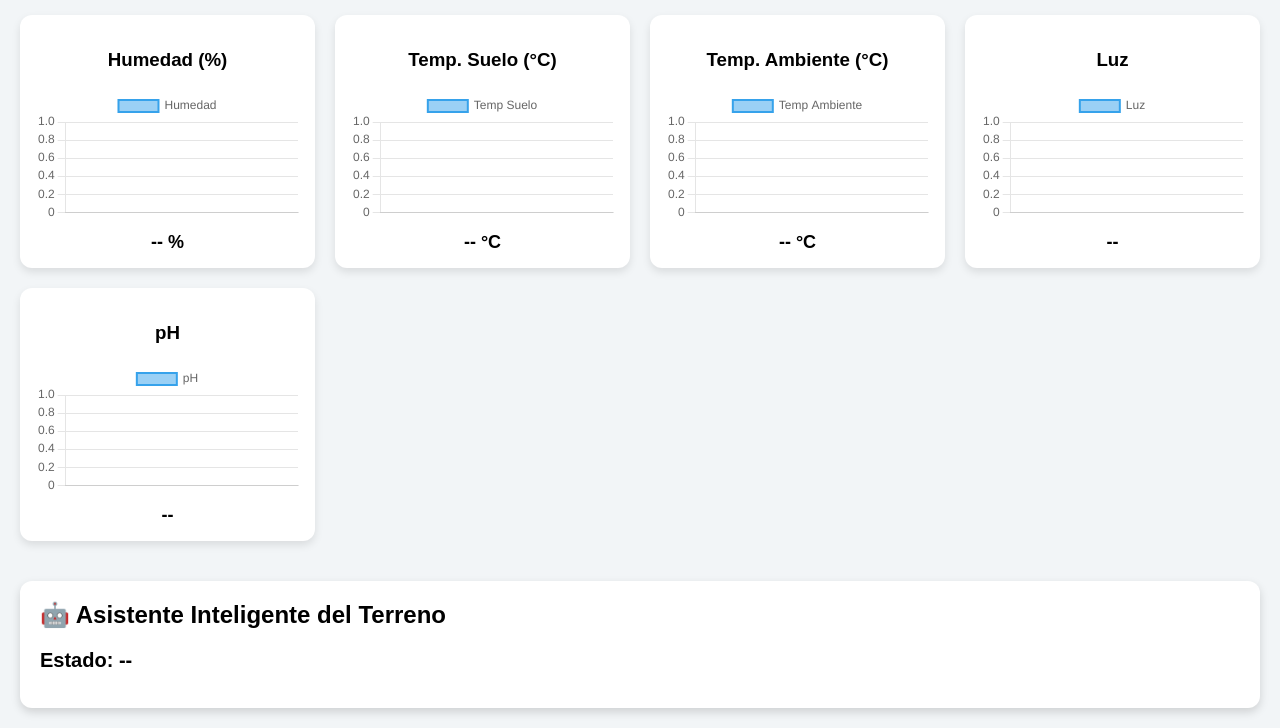
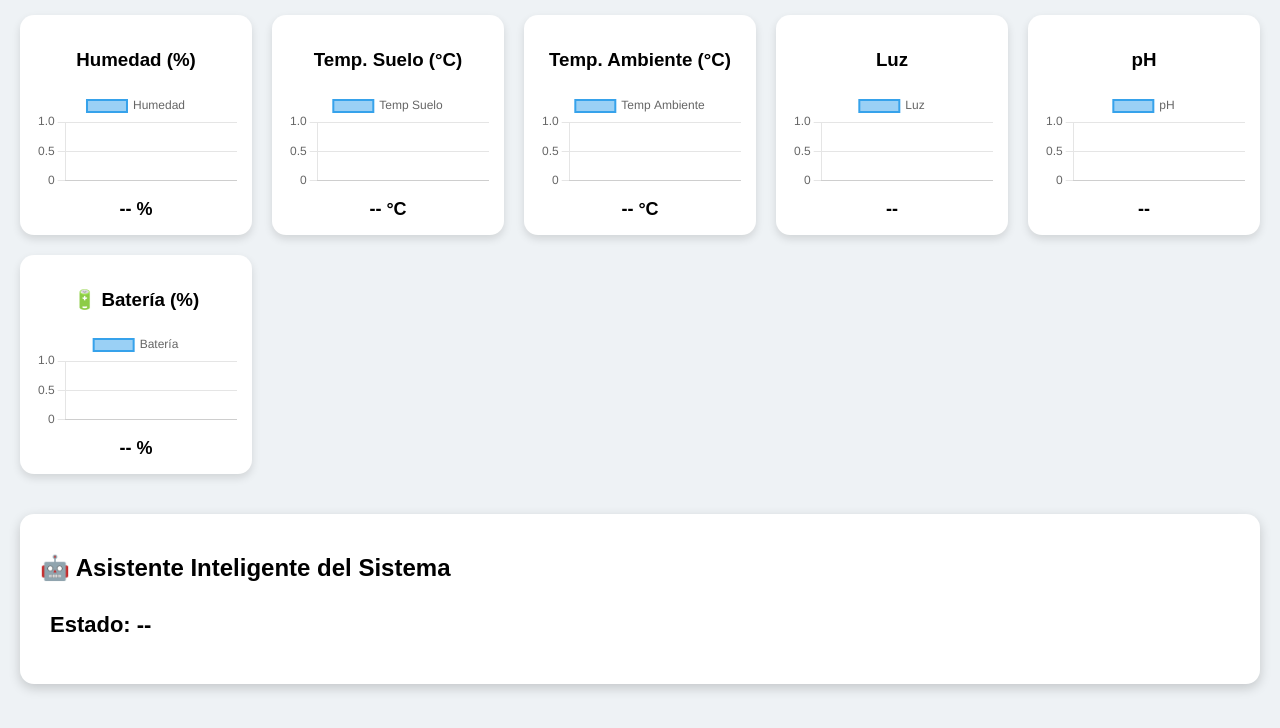
Before and after one commit to LaigerGD/iot-arroz, a website: page public/index.html in a window 1280 px wide. Shown: the part 94-822 px from the top of the page. After the commit the page ends 800 px from the top, so only its background shows below. Drawn offline with nearby package versions, Linux system fonts and the light colour scheme; no server answers.

Commit message:
Add files via upload

```diff
--- a/public/index.html
+++ b/public/index.html
@@ -2,14 +2,14 @@
 <html lang="es">
 <head>
   <meta charset="UTF-8" />
-  <title>IoT Arroz – Dashboard Inteligente</title>
+  <title>HMI – Sistema IoT Agrícola Solar</title>
 
   <script src="https://cdn.jsdelivr.net/npm/chart.js"></script>
 
   <style>
     body {
       font-family: Arial, sans-serif;
-      background: #f2f5f7;
+      background: #eef2f5;
       margin: 0;
       padding: 20px;
     }
@@ -21,41 +21,44 @@
 
     .grid {
       display: grid;
-      grid-template-columns: repeat(auto-fit, minmax(250px, 1fr));
+      grid-template-columns: repeat(auto-fit, minmax(230px, 1fr));
       gap: 20px;
     }
 
     .card {
-      background: #fff;
+      background: white;
       padding: 15px;
-      border-radius: 12px;
-      box-shadow: 0 4px 8px rgba(0,0,0,0.1);
+      border-radius: 14px;
+      box-shadow: 0 4px 8px rgba(0,0,0,0.12);
       text-align: center;
     }
 
     .value {
-      margin-top: 10px;
+      margin-top: 8px;
       font-size: 18px;
       font-weight: bold;
     }
 
+    /* ASISTENTE */
     .assistant {
       margin-top: 40px;
-      background: #ffffff;
+      background: white;
       padding: 20px;
-      border-radius: 12px;
-      box-shadow: 0 4px 10px rgba(0,0,0,0.15);
-    }
-
-    .assistant h2 {
-      margin-top: 0;
+      border-radius: 14px;
+      box-shadow: 0 4px 12px rgba(0,0,0,0.18);
     }
 
     .estado {
-      font-size: 20px;
+      font-size: 22px;
       font-weight: bold;
+      padding: 10px;
+      border-radius: 10px;
       margin-bottom: 10px;
     }
+
+    .OPTIMO { color: green; }
+    .ATENCION { color: orange; }
+    .DESCONECTADO { color: red; }
 
     ul {
       text-align: left;
@@ -65,7 +68,7 @@
 
 <body>
 
-  <h1>🌾 Sistema IoT Agrícola – Arroz</h1>
+  <h1>🌾 HMI – Sistema IoT Agrícola Solar</h1>
 
   <!-- DASHBOARD -->
   <div class="grid">
@@ -100,19 +103,25 @@
       <div class="value" id="phValue">--</div>
     </div>
 
+    <div class="card">
+      <h3>🔋 Batería (%)</h3>
+      <canvas id="bateriaChart"></canvas>
+      <div class="value" id="bateriaValue">-- %</div>
+    </div>
+
   </div>
 
   <!-- ASISTENTE IA -->
   <div class="assistant">
-    <h2>🤖 Asistente Inteligente del Terreno</h2>
+    <h2>🤖 Asistente Inteligente del Sistema</h2>
     <div class="estado" id="estadoTerreno">Estado: --</div>
     <ul id="mensajesIA"></ul>
     <p id="recomendacionFinal"></p>
   </div>
 
   <script>
-    const createChart = (id, label) => {
-      return new Chart(document.getElementById(id), {
+    const createChart = (id, label) => new Chart(
+      document.getElementById(id), {
         type: "line",
         data: {
           labels: [],
@@ -123,17 +132,17 @@
             tension: 0.4
           }]
         }
-      });
-    };
+      }
+    );
 
     const humedadChart = createChart("humedadChart", "Humedad");
     const tempSueloChart = createChart("tempSueloChart", "Temp Suelo");
     const tempAmbienteChart = createChart("tempAmbienteChart", "Temp Ambiente");
     const luzChart = createChart("luzChart", "Luz");
     const phChart = createChart("phChart", "pH");
+    const bateriaChart = createChart("bateriaChart", "Batería");
 
     async function fetchData() {
-      try {
       const res = await fetch("/api/data");
       const data = await res.json();
       const h = data.history;
@@ -158,28 +167,28 @@
       phChart.data.datasets[0].data = h.ph;
       phChart.update();
 
+      bateriaChart.data.labels = h.labels;
+      bateriaChart.data.datasets[0].data = h.bateria;
+      bateriaChart.update();
+
       document.getElementById("humedadValue").textContent = data.humedad + " %";
       document.getElementById("tempSueloValue").textContent = data.temp_suelo + " °C";
       document.getElementById("tempAmbienteValue").textContent = data.temp_ambiente + " °C";
       document.getElementById("luzValue").textContent = data.luz;
       document.getElementById("phValue").textContent = data.ph;
-
-      } catch (err) {
-        console.error("Error obteniendo datos:", err);
-      }
+      document.getElementById("bateriaValue").textContent = data.bateria + " %";
     }
 
     async function fetchAnalysis() {
-      try {
       const res = await fetch("/api/analysis");
       const data = await res.json();
 
-        document.getElementById("estadoTerreno").textContent =
-          "Estado: " + data.estado;
+      const estadoDiv = document.getElementById("estadoTerreno");
+      estadoDiv.textContent = "Estado: " + data.estado;
+      estadoDiv.className = "estado " + data.estado.replace("Ó","O");
 
       const ul = document.getElementById("mensajesIA");
       ul.innerHTML = "";
-
       data.mensajes.forEach(m => {
         const li = document.createElement("li");
         li.textContent = m;
@@ -188,10 +197,6 @@
 
       document.getElementById("recomendacionFinal").textContent =
         data.recomendacionFinal;
-
-      } catch (err) {
-        console.error("Error análisis IA:", err);
-      }
     }
 
     setInterval(fetchData, 3000);
```
Lines whose indentation alone changed are shown as unchanged.
